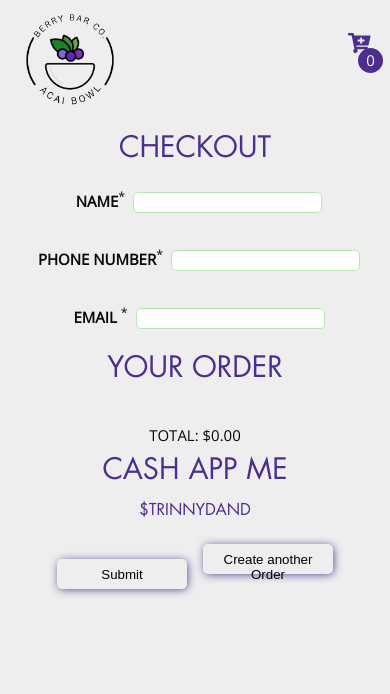
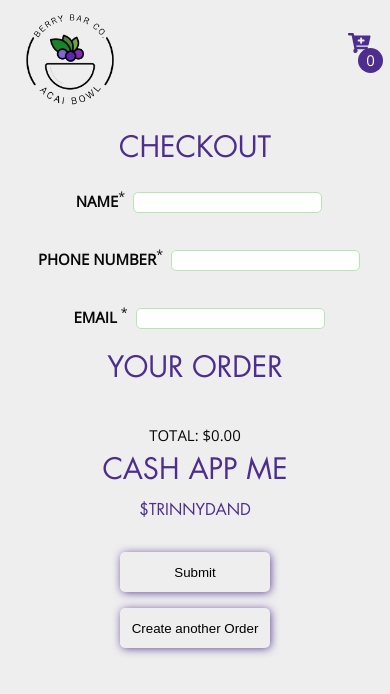
Before and after one commit to daveguz97/berry-group-co-form, a Vue app: page /checkout in a window 390 px wide. Shown: the top 694 px of the page. Built offline with nearby package versions, Linux system fonts and the light colour scheme.

Commit message:
Finished buttons

```diff
--- a/src/assets/base.css
+++ b/src/assets/base.css
@@ -182,8 +182,8 @@ button:not(.ingredients-button) {
     padding: 0.5rem;
     background-color: transparent;
     margin: 0.5rem;
-    width: 130px;
-    height: 30px;
+    width: 150px;
+    min-height: 40px;
     transition: all 0.3s ease-in-out;
     text-align: center;
 	margin: 0 .5rem;
--- a/src/components/checkout.vue
+++ b/src/components/checkout.vue
@@ -368,7 +368,7 @@ onMounted(() => {
                 <h4>Cash App Me</h4>
                 <h6>$Trinnydand</h6>
             </div>
-            <div class="form-group">
+            <div class="form-buttons">
                 <button class="submit-button" type="submit" @click.prevent="sendEmail">
                     Submit
                 </button>
@@ -407,6 +407,12 @@ ul li {
     border: 1px solid var(--lighter-green-color);
 }
 
+.form-buttons {
+	display: flex;
+	align-items: center;
+	justify-content: center;
+	margin: 1rem 0;
+}
 .error-input {
     border: 1px solid red;
 }
@@ -417,11 +423,6 @@ input {
 }
 label {
     margin: 0 0.5rem;
-}
-
-button:hover,
-button:hover {
-    background-color: var(--light-green-color);
 }
 
 .total-price {
@@ -462,4 +463,16 @@ button:hover {
 h6 {
     margin: 0.3rem 0;
 }
+
+@media screen and (max-width: 768px) {
+
+	.form-buttons {
+		flex-direction: column;
+	}
+
+	.form-buttons button {
+		margin: .5rem 0;
+	}
+
+}
 </style>
```
